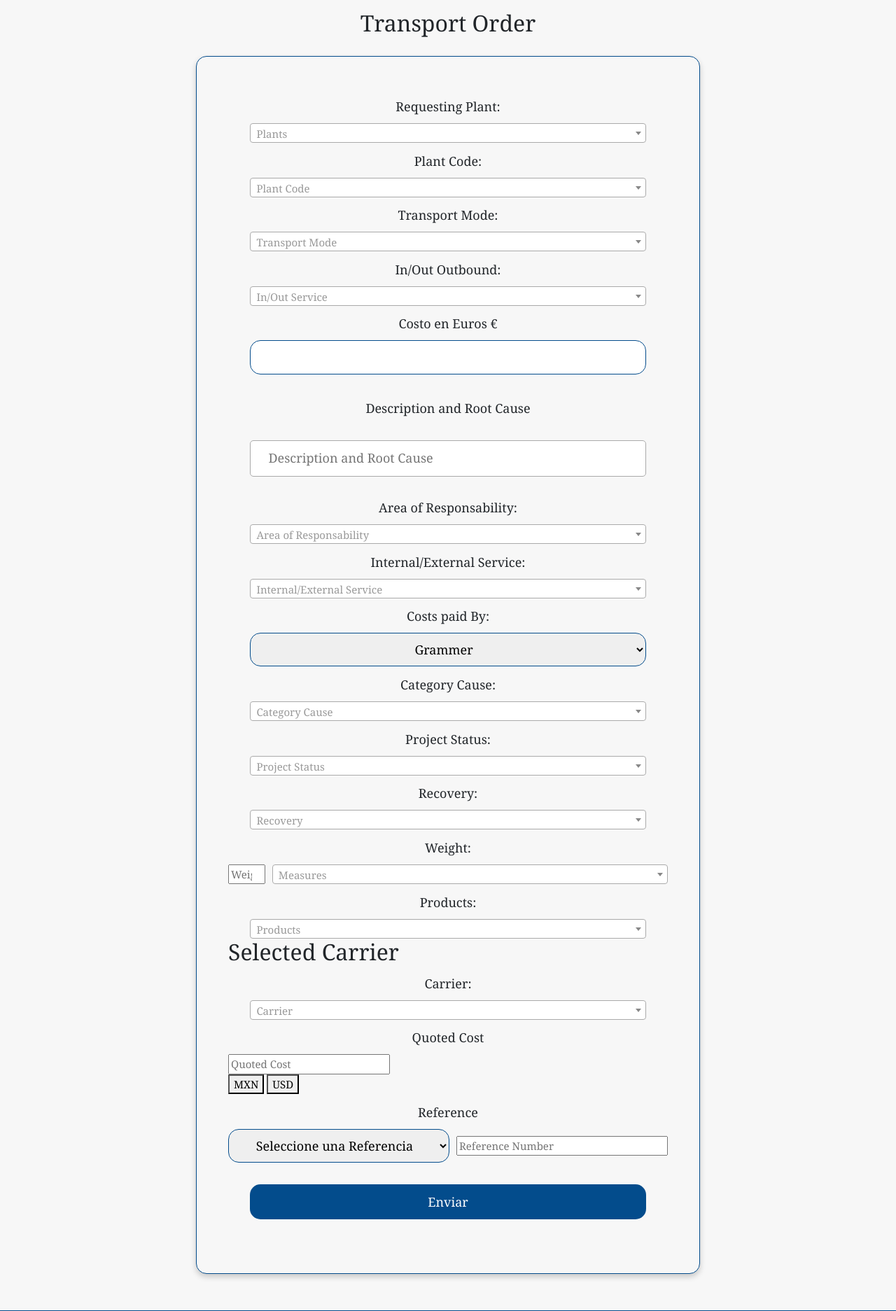
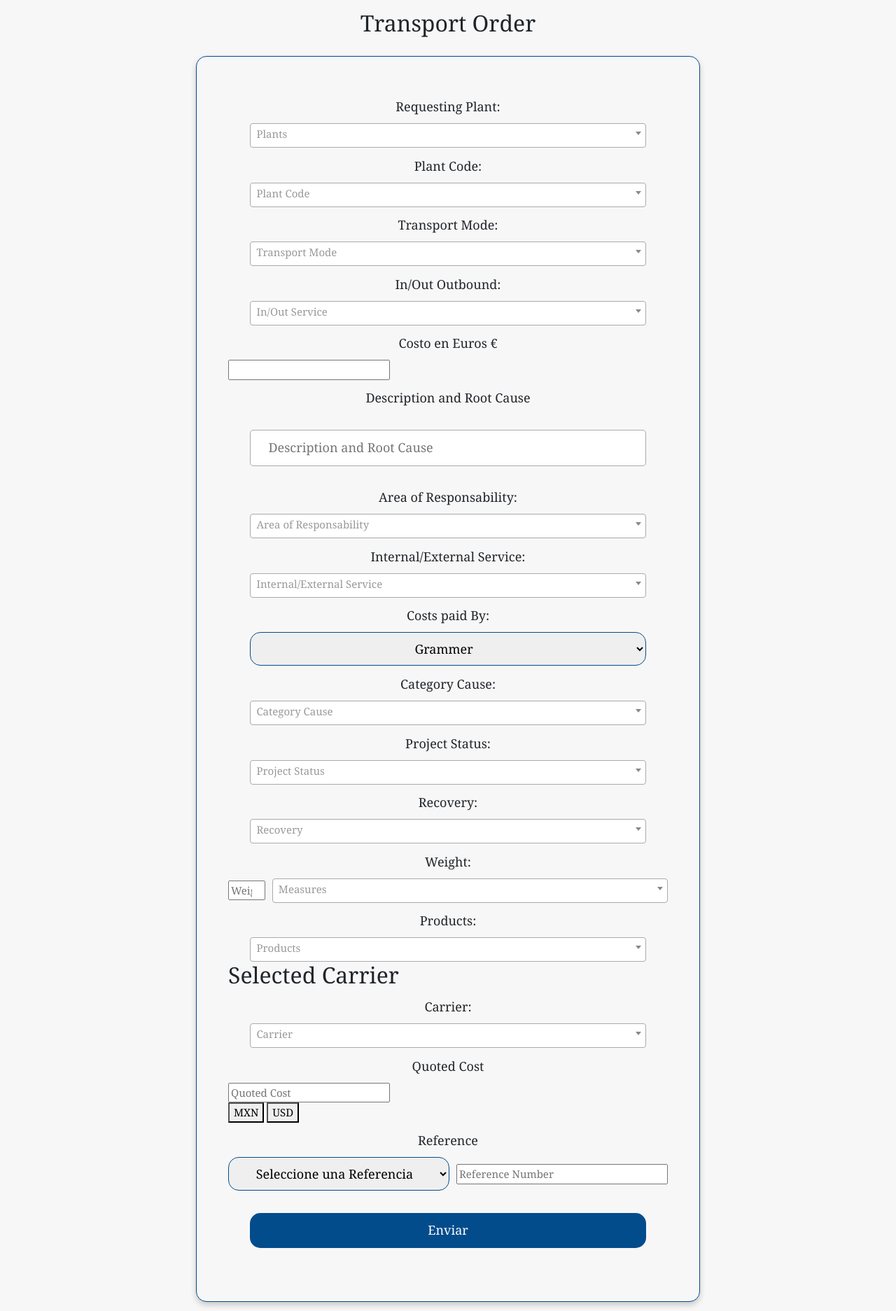
Before and after one commit to Alexpl0/PruebaDos, a PHP site: page /newOrder.php in a window 1280 px wide. Shown: the part 154-2027 px from the top of the page at 70% size. Run offline with PHP 8.4, Linux system fonts and the light colour scheme; data that the repository does not hold is empty; some libraries are stand-ins or nearby versions.

Commit message:
CostoEuro

```diff
--- a/css/newOrder.css
+++ b/css/newOrder.css
@@ -66,7 +66,7 @@ label {
 }
 
 
-select, #CostoEuros {
+select {
     width: 100%;
     max-width: 90%;
     margin: 0 auto;
@@ -184,3 +184,12 @@ footer{
     flex: 1 1 0;
     min-width: 0;
 }
+
+.select2-container .select2-selection--single, #CostoEuro {
+    box-sizing: border-box;
+    cursor: pointer;
+    display: block;
+    height: 35px;
+    user-select: none;
+    -webkit-user-select: none;
+}
```
